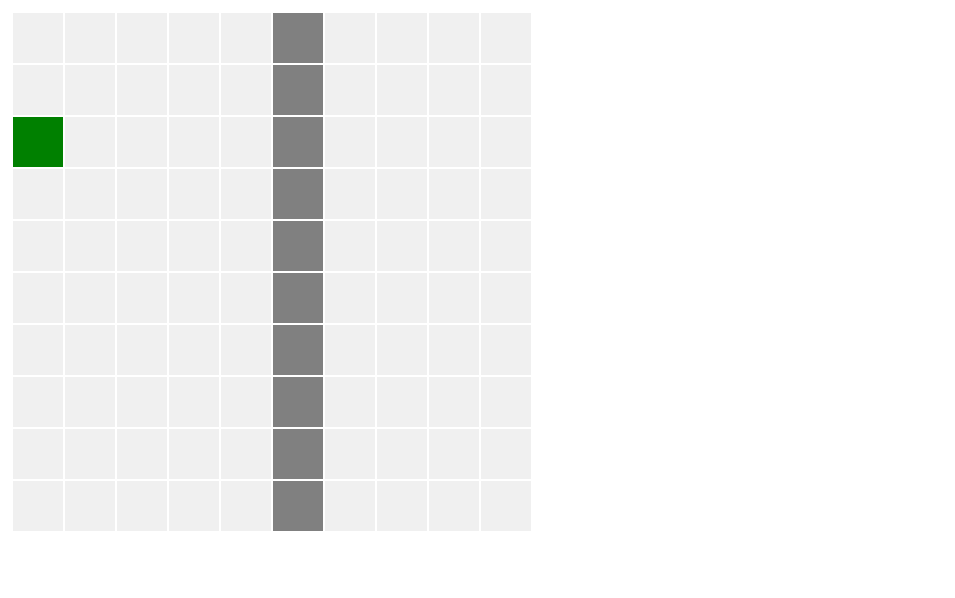
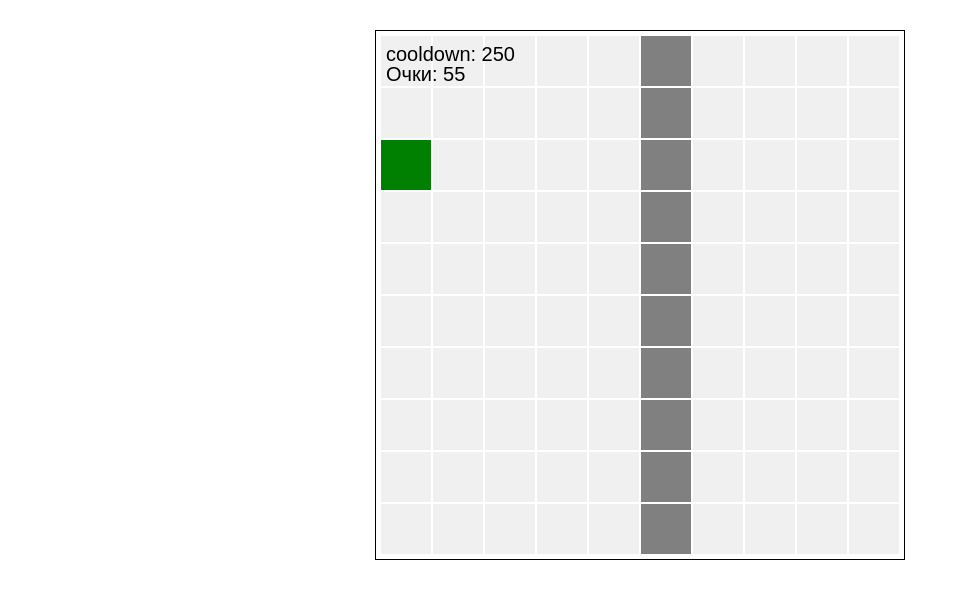
Before and after one commit to dmitriydenisov/snakeGame, a plain HTML site: page index.html in a window 1280 px wide. Shown: the whole page, without its empty margins (0-955 px from the left). Drawn offline with Linux system fonts and the light colour scheme.

Commit message:
показ счета и скорость передвижения

```diff
--- a/index.html
+++ b/index.html
@@ -4,6 +4,12 @@
     <meta charset="UTF-8">
     <meta name="viewport" content="width=device-width, initial-scale=1.0">
     <title>Snake</title>
+    <style>
+       canvas {
+            margin: 30px auto;
+            border: 1px solid black;
+            display: block;}
+    </style>
 </head>
 <body>
     <canvas></canvas>
--- a/scripts/main.js
+++ b/scripts/main.js
@@ -1,7 +1,7 @@
 const ROWS = 10
 const COLUMNS = 10
 const START_COOLDOWN = 250
-const LEVEL_COOLDOWN = 5
+const LEVEL_COOLDOWN = 20
 
 const CELL_SIZE = 50
 const CELL_MARGIN = 2
@@ -41,7 +41,7 @@ let play = true
 let cooldown = START_COOLDOWN
 
 function loop (timestamp){
-
+    //зацикливание обновления
     requestAnimationFrame(loop)
 
     clearCanvas()
@@ -79,6 +79,7 @@ function loop (timestamp){
 
 
     drawGameMap(map)
+    showState()
 }
 
 document.addEventListener("keydown", function ( event ) {
--- a/scripts/snake.js
+++ b/scripts/snake.js
@@ -121,3 +121,10 @@ function moveSnake (){
         cell.snake = true
     }
 }
+
+function showState () {
+    context.font = "20px Arial"
+    context.fillStyle = "black"
+    context.fillText(`cooldown: ${cooldown}`, 10, 30)
+    context.fillText(`Очки: ${snake.length * 5}`, 10, 50)
+}
```
